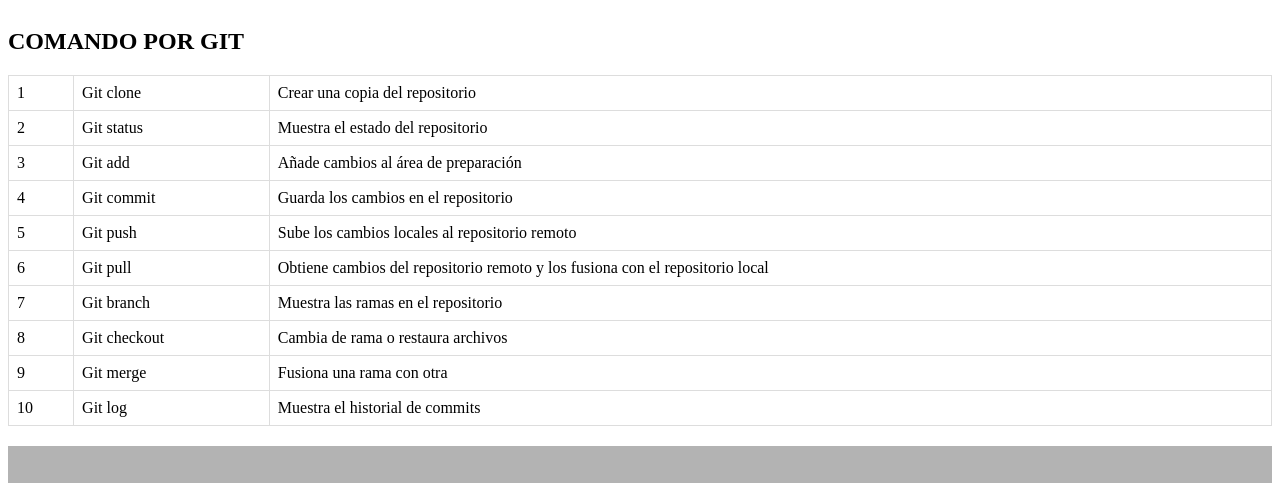
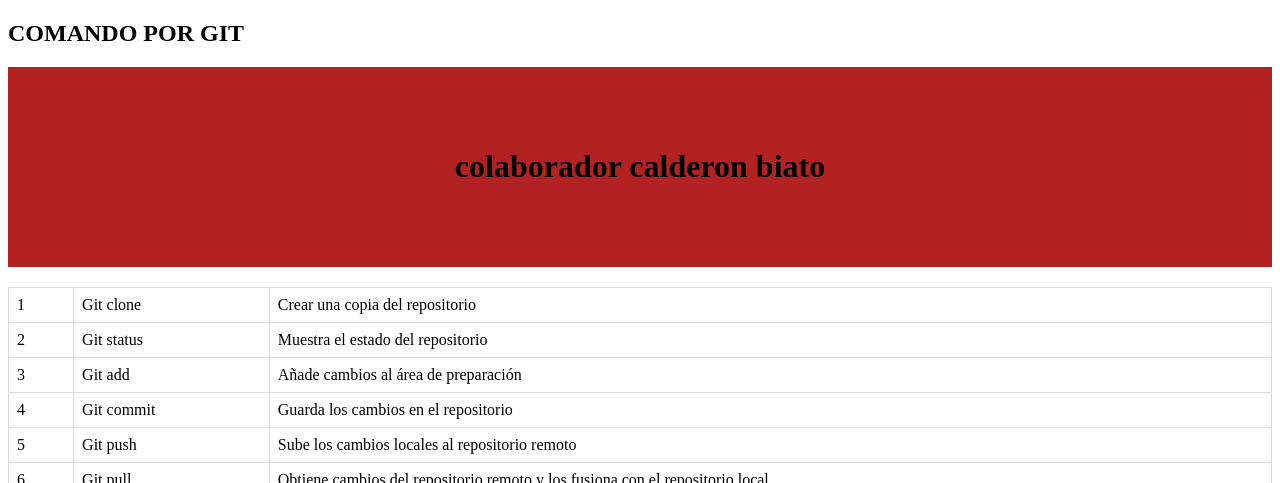
Before and after one commit to mclovin65/git_tiempo, a plain HTML site: page index.html in a window 1280 px wide. Shown: the top 483 px of the page. Drawn offline with Linux system fonts and the light colour scheme.

Commit message:
header f

```diff
--- a/css/header.css
+++ b/css/header.css
@@ -2,6 +2,10 @@
     background-color: firebrick;
 }
 header{
+    justify-content: center;
     display:flex;
     align-items:center ;
+    width: 100%;
+    height: 200px;
+    background-color: firebrick;
 }
--- a/index.html
+++ b/index.html
@@ -9,8 +9,9 @@
     <link rel="stylesheet" href="css/footer.css">
 </head>
 <body>
-    <header></header>
+
     <h2>COMANDO POR GIT</h2>
+    <header class="p1"></header>
     <table>
         <tr>
             <td>1</td>
--- a/js/header.js
+++ b/js/header.js
@@ -1,6 +1,6 @@
-let yui=document.querySelector(".header")
+let yui=document.querySelector(".p1")
 yui.innerHTML=`
- <div class="conteiner">
-    <p>colobiorador jacalderon</p>
- </div>
+<h1>colaborador  calderon biato</h1>
+
+
 `;
```
